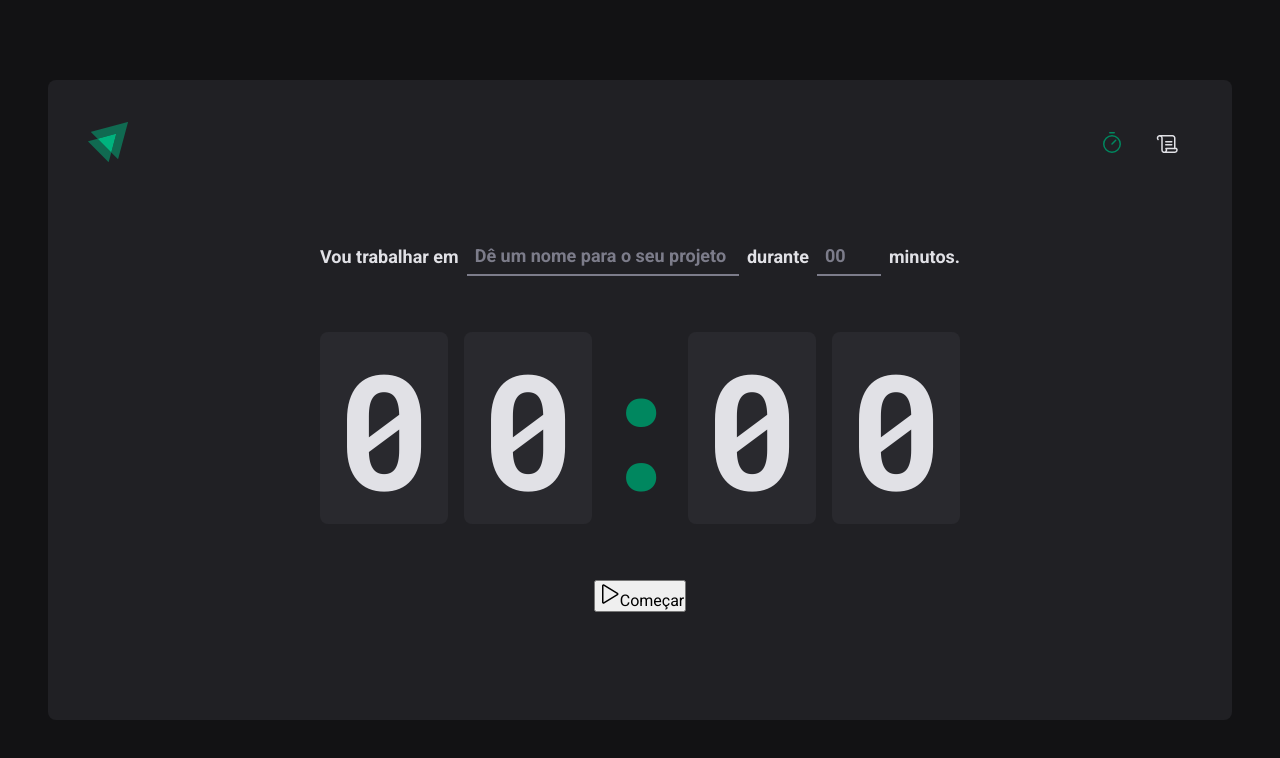
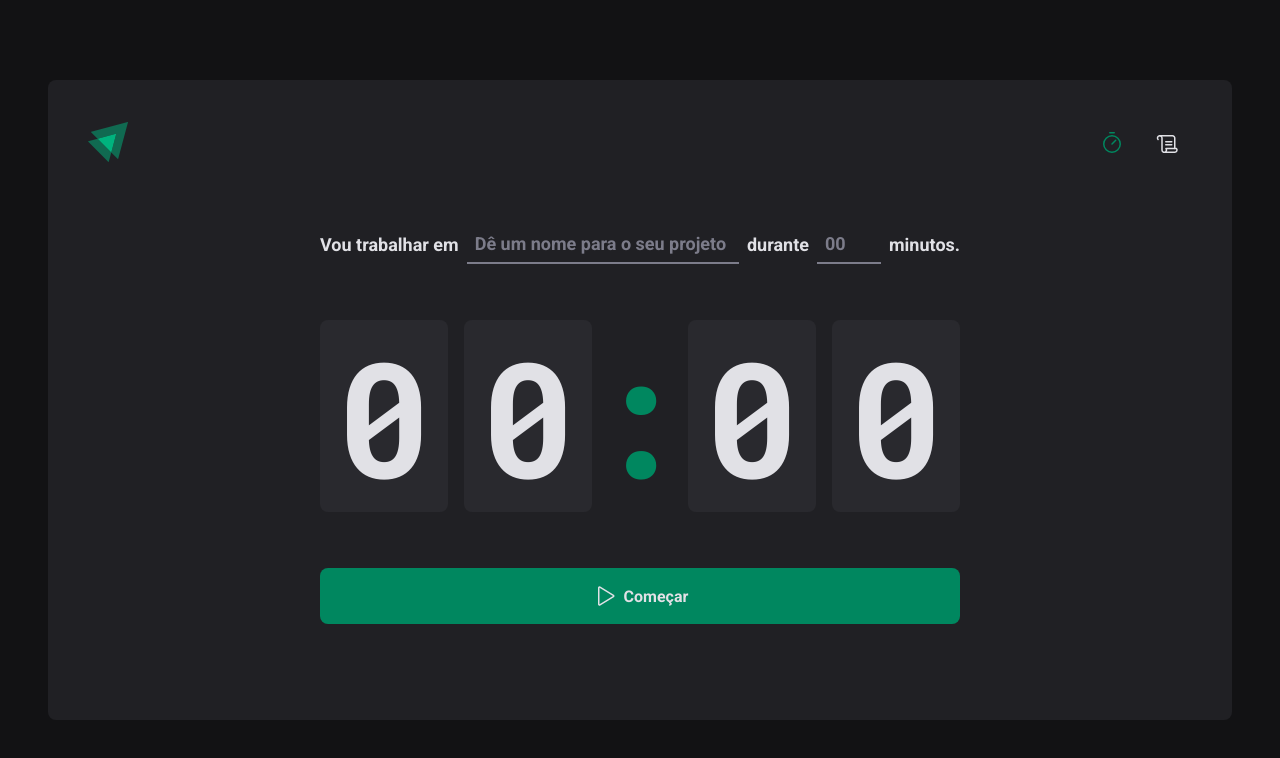
Before and after one commit to MauricioRezende/rocketseat-ignite-timer, a React (Vite) app: page / in a window 1280 px wide. Shown: the top 758 px of the page. Built offline with nearby package versions, Linux system fonts and the light colour scheme.

Commit message:
feat: button styling

```diff
--- a/src/pages/Home/index.tsx
+++ b/src/pages/Home/index.tsx
@@ -6,6 +6,7 @@ import {
   HomeContainer,
   MinutesAmountInput,
   Separator,
+  StartCountdownButton,
   TaskInput,
 } from './styles'
 
@@ -35,10 +36,10 @@ export function Home() {
           <span>0</span>
         </CountdownContainer>
 
-        <button type="submit">
+        <StartCountdownButton type="submit">
           <Play size={24} />
           Começar
-        </button>
+        </StartCountdownButton>
       </form>
     </HomeContainer>
   )
```
